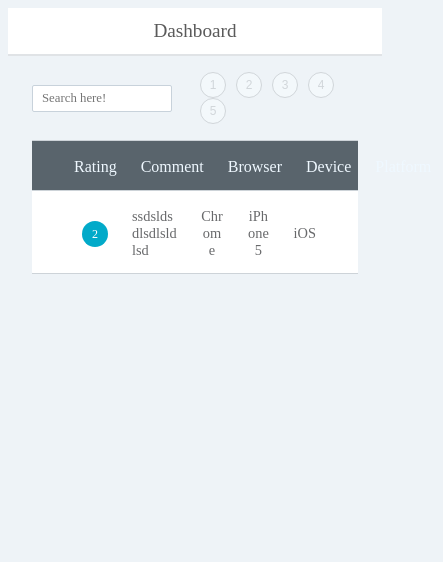
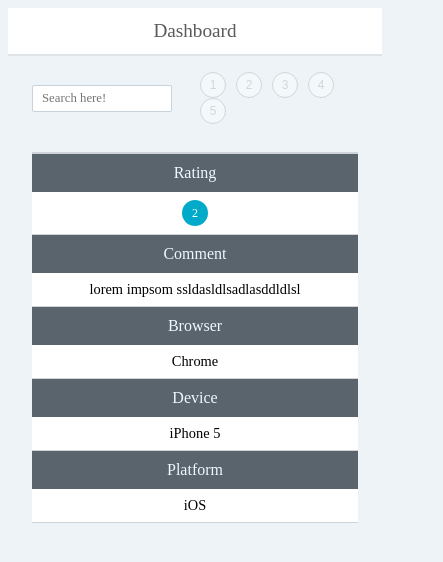
Before and after one commit to restcristian/usabillaAssignment, a React app: page / in a window 390 px wide. Shown: the top 562 px of the page, 443 px wide, since content can reach past the window. Built offline with nearby package versions, Linux system fonts and the light colour scheme; the HTML template or start-up script is replaced by a standard one.

Commit message:
Added basic layout responsive functionaliy.

```diff
--- a/src/components/presentational/TableLayout/TableLayout.css
+++ b/src/components/presentational/TableLayout/TableLayout.css
@@ -12,7 +12,8 @@
     /* border-top:1px solid #cdd3d8; */
     border-bottom:1px solid #cdd3d8;
 }
-.tableHeading{
+.tableHeading,
+.tableMobileHeading{
     text-align: left;
     background-color:#59646c;
     color:#eff8ff;
@@ -53,7 +54,9 @@
 .contentRow span{
     word-break: break-all;
 }
-.contentRow .rating span{
+.contentRow .rating span,
+.mobileContent.mobileRating span
+{
     border-radius: 50%;
     background-color: #02aac9;
     width: 26px;
@@ -65,3 +68,42 @@
     margin-left: 8px;
     font-size: 12px;
 }
+
+/* Mobile Layout */
+
+
+
+.tableLayoutMobile{
+
+}
+
+.tableMobileRow{
+    margin:12px 0;
+    background-color: #fff;
+    border-bottom: 1px solid #cdd3d8;
+    border-top: 1px solid #cdd3d8;
+}
+
+.tableMobileHeading{
+  text-align: center;
+  padding:10px 24px 10px 24px;
+}
+
+.mobileRating,
+.mobileContent,
+.mobileComment,
+.mobileBrowser,
+.mobileDevice,
+.mobilePlatfrm
+{
+    display: flex;
+    justify-content: center;
+}
+.mobileContent{
+    padding:8px;
+    font-size: 0.9rem;
+
+}
+.mobileContent.mobileRating span{
+    margin-left: 0;
+}
--- a/src/components/presentational/TableLayout/TableLayout.js
+++ b/src/components/presentational/TableLayout/TableLayout.js
@@ -5,26 +5,90 @@ class TableLayout extends Component {
     state = {
         isMobile: false
     }
+
+    componentDidMount(){
+        window.addEventListener('resize', this.checkWindowSize);
+        this.checkWindowSize();
+    }
+
+    shouldComponentUpdate(nextProps, nextState){
+        return this.state.isMobile !== nextState.isMobile;
+    }
+
     render() {
-        return (
-            <div className={styles.tableLayout}>
-                    <div className = {[styles.tableRow, styles.tableHeading].join(' ')}>
-                        <div className = {styles.rating}>Rating</div>
-                        <div className = {styles.comment}>Comment</div>
-                        <div className = {styles.browser}>Browser</div>
-                        <div className = {styles.device}>Device</div>
-                        <div className = {styles.platfrm}>Platform</div>
+
+        let layout = null;
+
+        if(this.state.isMobile){
+            layout = (
+                <div className = {styles.tableLayoutMobile}>
+                <div className = {styles.tableMobileRow}>
+                    <div className = {styles.tableMobileHeading}>
+                        <div className = {styles.mobileRating}>Rating</div>
                     </div>
-                    <div className = {[styles.tableRow, styles.contentRow ].join(' ')}>
-                        <div className = {styles.rating}><span>2</span></div>
-                        <div className = {styles.comment}><span>ssdsldsdlsdlsldlsd</span></div>
-                        <div className = {styles.browser}><span>Chrome</span></div>
-                        <div className = {styles.device}><span>iPhone 5</span></div>
-                        <div className = {styles.platfrm}><span>iOS</span></div>
+                    <div className = {[styles.mobileContent,styles.mobileRating].join(' ')}>
+                        <span>2</span>
                     </div>
+                    {/* comment */}
+                    <div className = {styles.tableMobileHeading}>
+                        <div className = {styles.mobileComment}>Comment</div>
+                    </div>
+                    <div className = {[styles.mobileContent,styles.mobileComment].join(' ')}>
+                        <span>lorem impsom ssldasldlsadlasddldlsl</span>
+                    </div>
+                    {/* browser */}
+                    <div className = {styles.tableMobileHeading}>
+                        <div className = {styles.mobileBrowser}>Browser</div>
+                    </div>
+                    <div className = {[styles.mobileContent,styles.mobileBrowser].join(' ')}>
+                        <span>Chrome</span>
+                    </div>
+                    {/* device */}
+                    <div className = {styles.tableMobileHeading}>
+                        <div className = {styles.mobileDevice}>Device</div>
+                    </div>
+                    <div className = {[styles.mobileContent,styles.mobileDevice].join(' ')}>
+                        <span>iPhone 5</span>
+                    </div>
+                    {/* platform */}
+                    <div className = {styles.tableMobileHeading}>
+                        <div className = {styles.mobilePlatfrm}>Platform</div>
+                    </div>
+                    <div className = {[styles.mobileContent,styles.mobilePlatfrm].join(' ')}>
+                        <span>iOS</span>
+                    </div>
+                </div>
             </div>
-        );
+            );
+        }
+        else{
+            layout = (
+                <div className={styles.tableLayout}>
+                <div className={[styles.tableRow, styles.tableHeading].join(' ')}>
+                    <div className={styles.rating}>Rating</div>
+                    <div className={styles.comment}>Comment</div>
+                    <div className={styles.browser}>Browser</div>
+                    <div className={styles.device}>Device</div>
+                    <div className={styles.platfrm}>Platform</div>
+                </div>
+                <div className={[styles.tableRow, styles.contentRow].join(' ')}>
+                    <div className={styles.rating}><span>2</span></div>
+                    <div className={styles.comment}><span>ssdsldsdlsdlsldlsd</span></div>
+                    <div className={styles.browser}><span>Chrome</span></div>
+                    <div className={styles.device}><span>iPhone 5</span></div>
+                    <div className={styles.platfrm}><span>iOS</span></div>
+                </div>
+            </div>
+            );
+        }
+
+        return layout;
     }
+
+    checkWindowSize = (event) =>{
+        this.setState({isMobile:window.innerWidth <= 560});
+    }
+
 }
 
 export default TableLayout;
```
